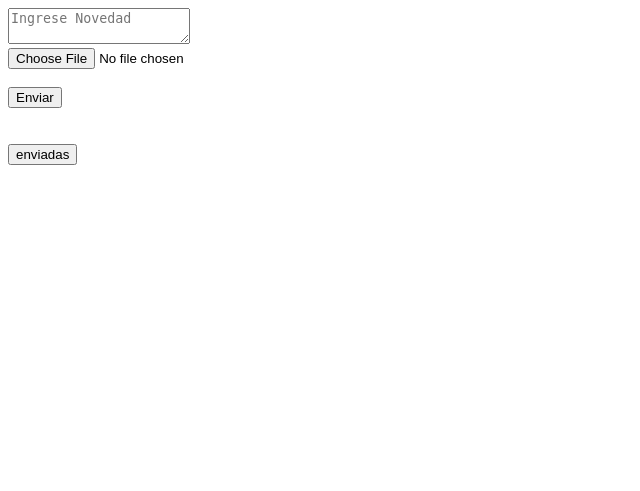
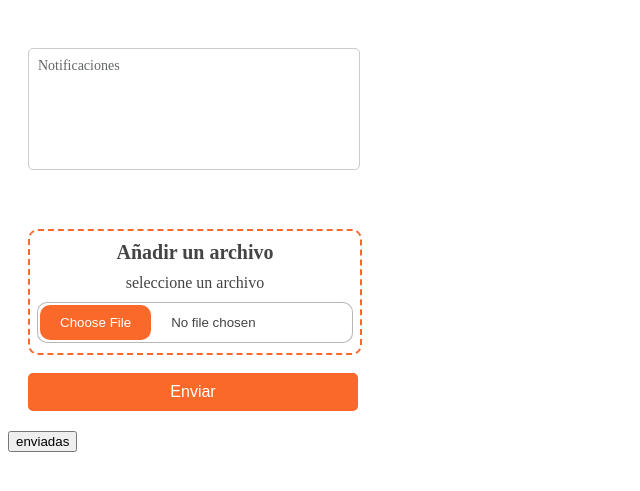
Before and after one commit to juanmatorres007/cronoload-ADSO, a PHP site: page /cronoload/view/viewNotification.php in a window 1280 px wide. Shown: the top 491 px of the page, without its empty margins (0-640 px from the left). Run offline with PHP 8.4, Linux system fonts and the light colour scheme.

Commit message:
css notifications

```diff
--- /dev/null
+++ b/css/sendNottifications.css
@@ -0,0 +1,145 @@
+.card {
+    background-color: #fff;
+    border-radius: 10px;
+    padding: 20px;
+    width: 350px;
+    display: flex;
+    flex-direction: column;
+    justify-content: center;
+    box-sizing: border-box;
+  }
+
+  .title {
+    font-size: 24px;
+    font-weight: 600;
+    text-align: center;
+  }
+
+  .form {
+    margin-top: 20px;
+    display: flex;
+    flex-direction: column;
+  }
+
+  .group {
+    position: relative;
+  }
+
+  .form .group label {
+    font-size: 14px;
+    color: rgb(99, 102, 102);
+    position: absolute;
+    top: -10px;
+    left: 10px;
+    background-color: #fff;
+    transition: all .3s ease;
+  }
+
+  .form .group input,
+  .form .group textarea {
+    padding: 10px;
+    border-radius: 5px;
+    border: 1px solid rgba(0, 0, 0, 0.2);
+    margin-bottom: 20px;
+    outline: 0;
+    width: 100%;
+    background-color: transparent;
+  }
+
+  .form .group input:placeholder-shown+ label, .form .group textarea:placeholder-shown +label {
+    top: 10px;
+    background-color: transparent;
+  }
+
+  .form .group input:focus,
+  .form .group textarea:focus {
+    border-color: #fa6929;
+  }
+
+  .form .group input:focus+ label, .form .group textarea:focus +label {
+    top: -10px;
+    left: 10px;
+    background-color: #fff;
+    color: #fa6929;
+    font-weight: 600;
+    font-size: 14px;
+  }
+
+  .form .group textarea {
+    resize: none;
+    height: 100px;
+  }
+
+  .form button {
+    background-color: #fa6929;
+    color: #fff;
+    border: none;
+    border-radius: 5px;
+    width: 330px;
+    padding: 10px;
+    font-size: 16px;
+    cursor: pointer;
+    transition: all 0.3s ease;
+  }
+
+  .form button:hover {
+    background-color: #fa6929;
+  }
+
+
+
+
+
+
+  .drop-container {
+    background-color: #fff;
+    position: relative;
+    display: flex;
+    gap: 10px;
+    flex-direction: column;
+    justify-content: center;
+    align-items: center;
+    padding: 10px;
+    margin-top: 2.1875rem;
+    border-radius: 10px;
+    border: 2px dashed #fa6929;
+    color: #444;
+    cursor: pointer;
+    width: 100%;
+  }
+
+  .drop-container:hover {
+    background: #fa682949;
+    border-color: rgba(17, 17, 17, 0.616);
+  }
+  .drop-title {
+    color: #444;
+    font-size: 20px;
+    font-weight: bold;
+    text-align: center;
+    transition: color .2s ease-in-out;
+  }
+
+  #file-input {
+    width: 350px;
+    max-width: 100%;
+    color: #444;
+    padding: 2px;
+    background: #fff;
+    border-radius: 10px;
+    border: 1px solid rgba(8, 8, 8, 0.288);
+  }
+
+  #file-input::file-selector-button {
+    margin-right: 20px;
+    border: none;
+    background: #fa6929;
+    padding: 10px 20px;
+    border-radius: 10px;
+    color: #fff;
+    cursor: pointer;
+  }
+
+  #file-input::file-selector-button:hover {
+    background: #fa6929;
+  }
--- a/view/showNotification.php
+++ b/view/showNotification.php
@@ -26,10 +26,11 @@
 
 <body>
     <header>
-        <h1>NOTIFICACIONES ENVIADAS </h1>
+
     </header>
     <section id="notifications">
     </section>
+
 </body>
 
 </html>
--- a/view/viewNotification.php
+++ b/view/viewNotification.php
@@ -1,31 +1,34 @@
 <!DOCTYPE html>
 <html>
+
 <head>
     <meta charset='utf-8'>
     <meta http-equiv='X-UA-Compatible' content='IE=edge'>
     <title>Page Title</title>
     <meta name='viewport' content='width=device-width, initial-scale=1'>
-    <link rel='stylesheet' type='text/css' media='screen' href='../css/main.css'>
+    <link rel='stylesheet' type='text/css' media='screen' href='../css/sendNottifications.css'>
 </head>
+
 <body>
-    <div class="container">
-        <form method="post" action="../routes/sendNotification.php" enctype="multipart/form-data">
-            <div>
-                <div>
-                    <textarea name="msg" placeholder="Ingrese Novedad"></textarea>
-                </div>
-                <div>
-                    <input type="file" name="fileNot"><br><br>
-                </div>
-                <div>
-                    <button type="submit">Enviar</button>
-                </div>
+    <div class="card">
+        <form class="form" method="post" action="../routes/sendNotification.php" enctype="multipart/form-data">
+            <div class="group">
+                <textarea name="msg" placeholder=""></textarea>
+                <label for="comment">Notificaciones</label>
             </div>
-        </form>
-    </div><br><br>
+            <label for="file-input" class="drop-container">
+                <span class="drop-title">Añadir un archivo</span>
+                seleccione un archivo
+                <input type="file" name="fileNot" id="file-input">
+            </label><br>
+            <div class="button"><button type="submit">Enviar</button></div>
+            </form>
+    </div>
+
 
     <div>
         <a href="../view/showNotification.php"><button>enviadas</button></a>
     </div>
 </body>
+
 </html>
```
Also changed, not shown: css/notications.css (+84 -0 lines), view/notification.php (+34 -13 lines), img/iconoArchivo.png (added), 4 other files.
